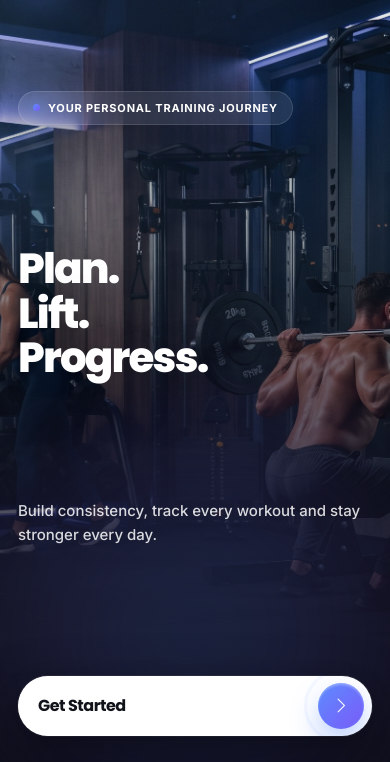
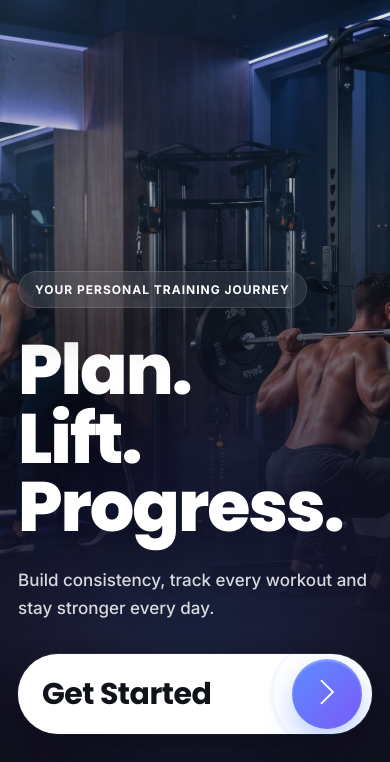
Before and after one commit to gabriella-omah/LiftLog, a website: page index.html in a window 390 px wide. Shown: the part 82-844 px from the top of the page. Drawn offline with nearby package versions, Linux system fonts and the light colour scheme.

Commit message:
Update landing.css

```diff
--- a/style/landing.css
+++ b/style/landing.css
@@ -1,6 +1,6 @@
 /*==========================================================
    LIFTLOG LANDING PAGE
-   Premium • Clean • On-brand
+   Premium • Large type • Natural stack
 ==========================================================*/
 
 *,
@@ -28,13 +28,12 @@ body {
   height: 100%;
   background: #090B10;
   overflow: hidden;
-  font-family: "Inter", -apple-system, BlinkMacSystemFont, sans-serif;
+  font-family: "Inter", sans-serif;
   -webkit-font-smoothing: antialiased;
-  -moz-osx-font-smoothing: grayscale;
 }
 
 /*==========================================================
-   LANDING SHELL
+   LANDING
 ==========================================================*/
 
 .landing {
@@ -98,11 +97,10 @@ body {
   );
   filter: blur(55px);
   pointer-events: none;
-  z-index: 1;
 }
 
 /*==========================================================
-   CONTENT
+   CONTENT — natural bottom stack
 ==========================================================*/
 
 .hero-content {
@@ -111,21 +109,8 @@ body {
   z-index: 5;
   display: flex;
   flex-direction: column;
-  justify-content: space-between;
+  justify-content: flex-end;
   padding: 48px clamp(50px, 6vw, 110px) 70px;
-}
-
-/* Top block: logo only */
-.hero-top {
-  flex-shrink: 0;
-}
-
-/* Bottom block: badge + title + copy + CTA */
-.hero-bottom {
-  flex-shrink: 0;
-  display: flex;
-  flex-direction: column;
-  align-items: flex-start;
 }
 
 /*==========================================================
@@ -141,7 +126,7 @@ body {
   font-weight: 700;
   color: #fff;
   letter-spacing: -1px;
-  text-decoration: none;
+  margin-bottom: auto; /* pins logo to top, rest stays bottom */
 }
 
 .logo i {
@@ -151,7 +136,11 @@ body {
   align-items: center;
   justify-content: center;
   border-radius: 18px;
-  background: var(--gradient);
+  background: linear-gradient(
+    135deg,
+    rgba(93, 140, 255, 0.55),
+    rgba(122, 90, 248, 0.85)
+  );
   color: #fff;
   font-size: 26px;
   font-weight: 900;
@@ -168,7 +157,7 @@ body {
   align-self: flex-start;
   gap: 12px;
   padding: 14px 26px;
-  margin-bottom: 28px;
+  margin-bottom: 34px;
   border-radius: 999px;
   background: var(--glass);
   border: 1px solid var(--glass-border);
@@ -180,16 +169,6 @@ body {
   letter-spacing: 1px;
   text-transform: uppercase;
   box-shadow: 0 20px 45px rgba(0, 0, 0, 0.22);
-}
-
-.hero-badge::before {
-  content: "";
-  width: 8px;
-  height: 8px;
-  border-radius: 50%;
-  background: var(--gradient);
-  box-shadow: 0 0 12px rgba(93, 140, 255, 0.7);
-  flex-shrink: 0;
 }
 
 /*==========================================================
@@ -204,7 +183,7 @@ body {
   line-height: 0.96;
   letter-spacing: -4px;
   max-width: 900px;
-  margin-bottom: 24px;
+  margin-bottom: 28px;
   text-shadow: 0 24px 60px rgba(0, 0, 0, 0.45);
 }
 
@@ -212,9 +191,9 @@ body {
   max-width: 620px;
   color: rgba(255, 255, 255, 0.84);
   font-size: 22px;
-  line-height: 1.75;
+  line-height: 1.8;
   font-weight: 500;
-  margin-bottom: 36px;
+  margin-bottom: 42px;
 }
 
 .bottom-area {
@@ -250,7 +229,6 @@ body {
   transition: var(--transition);
 }
 
-/* Shine */
 .hero-btn::before {
   content: "";
   position: absolute;
@@ -267,7 +245,6 @@ body {
   pointer-events: none;
 }
 
-/* Bottom edge highlight */
 .hero-btn::after {
   content: "";
   position: absolute;
@@ -327,7 +304,7 @@ body {
 
 .hero-btn-icon i {
   color: #fff;
-  font-size: 22px;
+  font-size: 26px;
   font-weight: 900;
 }
 
@@ -336,10 +313,6 @@ body {
   box-shadow:
     0 18px 35px rgba(93, 140, 255, 0.55),
     inset 0 2px 3px rgba(255, 255, 255, 0.4);
-}
-
-.hero-btn:hover span {
-  transform: translateX(-2px);
 }
 
 /* Ripple */
@@ -390,7 +363,7 @@ body {
   .hero-badge {
     font-size: 17px;
     padding: 16px 28px;
-    margin-bottom: 32px;
+    margin-bottom: 36px;
   }
 
   .hero-content h1 {
@@ -410,11 +383,6 @@ body {
   .hero-btn {
     height: 82px;
     font-size: 23px;
-  }
-
-  .hero-btn-icon {
-    width: 62px;
-    height: 62px;
   }
 }
 
@@ -457,12 +425,10 @@ body {
   .logo i {
     width: 56px;
     height: 56px;
-    font-size: 24px;
   }
 
   .hero-badge {
     font-size: 15px;
-    margin-bottom: 24px;
   }
 
   .hero-content h1 {
@@ -477,11 +443,6 @@ body {
   .hero-btn {
     height: 74px;
     font-size: 20px;
-  }
-
-  .hero-btn-icon {
-    width: 54px;
-    height: 54px;
   }
 }
 
@@ -501,27 +462,25 @@ body {
   .logo i {
     width: 52px;
     height: 52px;
-    font-size: 22px;
-    border-radius: 16px;
+    font-size: 23px;
   }
 
   .hero-badge {
-    padding: 12px 20px;
+    padding: 13px 20px;
     font-size: 14px;
-    margin-bottom: 22px;
+    margin-bottom: 24px;
   }
 
   .hero-content h1 {
     font-size: 60px;
     line-height: 1;
-    letter-spacing: -2.5px;
-    margin-bottom: 18px;
+    margin-bottom: 20px;
   }
 
   .hero-content p {
     font-size: 18px;
     line-height: 1.7;
-    margin-bottom: 28px;
+    margin-bottom: 30px;
   }
 
   .bottom-area {
@@ -537,10 +496,6 @@ body {
     width: 54px;
     height: 54px;
   }
-
-  .hero-btn-icon i {
-    font-size: 20px;
-  }
 }
 
 /*==========================================================
@@ -555,47 +510,40 @@ body {
   }
 
   .hero-content {
-    padding: 28px 22px 32px;
+    padding: 24px 22px 34px;
   }
 
   .logo {
-    gap: 12px;
+    gap: 14px;
     font-size: 24px;
   }
 
   .logo i {
     width: 48px;
     height: 48px;
-    border-radius: 14px;
-    font-size: 20px;
+    border-radius: 15px;
+    font-size: 21px;
   }
 
   .hero-badge {
-    padding: 10px 16px;
-    font-size: 12px;
-    letter-spacing: 0.8px;
-    margin-bottom: 18px;
-    gap: 8px;
-  }
-
-  .hero-badge::before {
-    width: 7px;
-    height: 7px;
+    padding: 11px 18px;
+    font-size: 13px;
+    margin-bottom: 22px;
   }
 
   .hero-content h1 {
-    font-size: 48px;
-    line-height: 1.05;
+    font-size: 52px;
+    line-height: 1.02;
     letter-spacing: -2px;
     max-width: 100%;
-    margin-bottom: 14px;
+    margin-bottom: 18px;
   }
 
   .hero-content p {
-    font-size: 16px;
-    line-height: 1.65;
+    font-size: 17px;
+    line-height: 1.7;
     max-width: 100%;
-    margin-bottom: 24px;
+    margin-bottom: 28px;
   }
 
   .bottom-area {
@@ -603,112 +551,71 @@ body {
   }
 
   .hero-btn {
-    height: 64px;
-    font-size: 17px;
+    height: 68px;
+    font-size: 18px;
     padding: 0 10px 0 24px;
   }
 
   .hero-btn-icon {
-    width: 48px;
-    height: 48px;
+    width: 50px;
+    height: 50px;
   }
 
   .hero-btn-icon i {
-    font-size: 18px;
+    font-size: 22px;
   }
 }
 
 /*==========================================================
-   SMALL PHONES
+   SMALL PHONES — your big type scale kept
 ==========================================================*/
 
 @media (max-width: 480px) {
   .hero-content {
-    padding: 24px 18px 26px;
+    padding: 22px 18px 28px;
   }
 
   .logo {
     font-size: 22px;
-    gap: 10px;
   }
 
   .logo i {
-    width: 42px;
-    height: 42px;
-    border-radius: 12px;
+    width: 44px;
+    height: 44px;
     font-size: 18px;
   }
 
   .hero-badge {
-    font-size: 11px;
-    padding: 9px 14px;
-    margin-bottom: 16px;
+    font-size: 12px;
+    padding: 10px 16px;
+    margin-bottom: 28px;
   }
 
   .hero-content h1 {
-    font-size: 42px;
-    line-height: 1.06;
-    letter-spacing: -1.8px;
-    margin-bottom: 12px;
+    font-size: 70px;
+    letter-spacing: -2px;
+    line-height: 0.98;
+    margin-bottom: 24px;
   }
 
   .hero-content p {
-    font-size: 15px;
-    line-height: 1.6;
-    margin-bottom: 22px;
+    font-size: 17px;
+    line-height: 1.65;
+    margin-bottom: 32px;
   }
 
   .hero-btn {
-    height: 60px;
-    font-size: 16px;
-    padding: 0 8px 0 20px;
+    height: 80px;
+    font-weight: 700;
+    font-size: 30px;
   }
 
   .hero-btn-icon {
-    width: 46px;
-    height: 46px;
+    width: 70px;
+    height: 70px;
   }
 
   .hero-btn-icon i {
-    font-size: 17px;
+    font-size: 30px;
   }
 }
-
-/*==========================================================
-   VERY SMALL
-==========================================================*/
-
-@media (max-width: 360px) {
-  .hero-content {
-    padding: 20px 16px 22px;
-  }
-
-  .logo {
-    font-size: 20px;
-  }
-
-  .logo i {
-    width: 38px;
-    height: 38px;
-    font-size: 16px;
-  }
-
-  .hero-content h1 {
-    font-size: 36px;
-  }
-
-  .hero-content p {
-    font-size: 14px;
-    margin-bottom: 18px;
-  }
-
-  .hero-btn {
-    height: 56px;
-    font-size: 15px;
-  }
-
-  .hero-btn-icon {
-    width: 42px;
-    height: 42px;
-  }
-}
```
